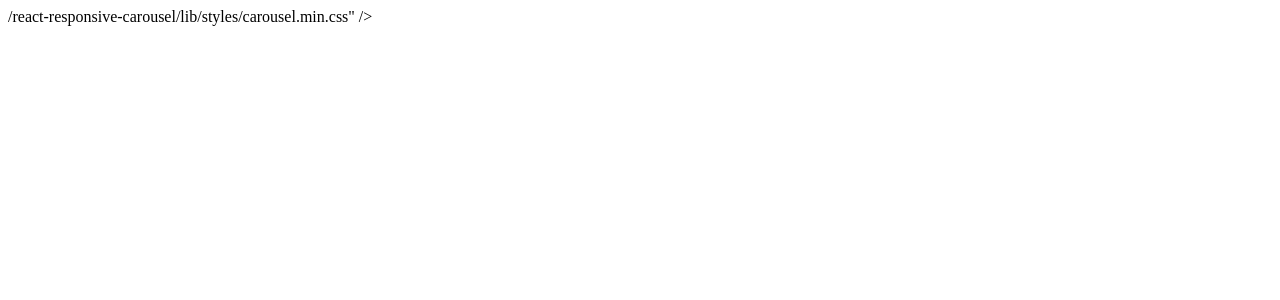
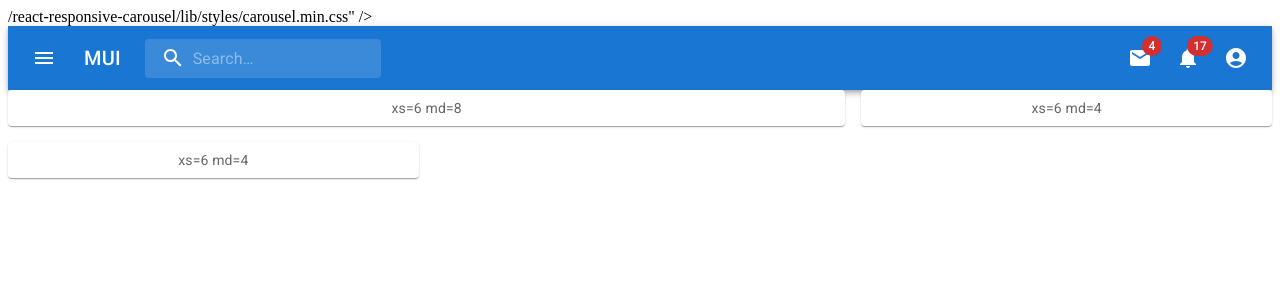
Before and after one commit to chinnamanip93/sampleReactChat, a React (Vite) app in the folder Client/: page /Home in a window 1280 px wide. Shown: the top 300 px of the page. Built offline with nearby package versions, Linux system fonts and the light colour scheme.

Commit message:
new design add

```diff
--- a/Client/src/App.jsx
+++ b/Client/src/App.jsx
@@ -2,6 +2,7 @@
 import { BrowserRouter, Routes, Route } from "react-router-dom";
 import Login from "./pages/login/login.jsx";
 import Messenger from "./pages/message/Messenger.jsx";
+import Home from "./pages/Home/Home.jsx";
 function App() {
   return (
     <>
@@ -9,6 +10,7 @@
         <Routes>
           <Route path="/" exact element={<Login />} />
           <Route path="/message" exact element={<Messenger />} />
+          <Route path="/Home" exact element={<Home />} />
         </Routes>
       </BrowserRouter>
     </>
--- /dev/null
+++ b/Client/src/pages/Home/Home.jsx
@@ -0,0 +1,40 @@
+import * as React from "react";
+import { styled } from "@mui/material/styles";
+import Box from "@mui/material/Box";
+import Paper from "@mui/material/Paper";
+import Grid from "@mui/material/Grid2";
+import Header from "../header/Header.jsx";
+
+const Item = styled(Paper)(({ theme }) => ({
+  backgroundColor: "#fff",
+  ...theme.typography.body2,
+  padding: theme.spacing(1),
+  textAlign: "center",
+  color: theme.palette.text.secondary,
+  ...theme.applyStyles("dark", {
+    backgroundColor: "#1A2027",
+  }),
+}));
+
+export default function FullWidthGrid() {
+  return (
+    <>
+      <Box sx={{ flexGrow: 1 }}>
+        <Header />
+        <Grid container spacing={2}>
+          <Grid size={{ xs: 4, md: 8 }}>
+            <Item>xs=6 md=8</Item>
+          </Grid>
+
+          <Grid size={{ xs: 6, md: 4 }}>
+            <Item>xs=6 md=4</Item>
+          </Grid>
+
+          <Grid size={{ xs: 2, md: 4 }}>
+            <Item>xs=6 md=4</Item>
+          </Grid>
+        </Grid>
+      </Box>
+    </>
+  );
+}
--- /dev/null
+++ b/Client/src/pages/header/Header.jsx
@@ -0,0 +1,237 @@
+import * as React from "react";
+import { styled, alpha } from "@mui/material/styles";
+import AppBar from "@mui/material/AppBar";
+import Box from "@mui/material/Box";
+import Toolbar from "@mui/material/Toolbar";
+import IconButton from "@mui/material/IconButton";
+import Typography from "@mui/material/Typography";
+import InputBase from "@mui/material/InputBase";
+import Badge from "@mui/material/Badge";
+import MenuItem from "@mui/material/MenuItem";
+import Menu from "@mui/material/Menu";
+import MenuIcon from "@mui/icons-material/Menu";
+import SearchIcon from "@mui/icons-material/Search";
+import AccountCircle from "@mui/icons-material/AccountCircle";
+import MailIcon from "@mui/icons-material/Mail";
+import NotificationsIcon from "@mui/icons-material/Notifications";
+import MoreIcon from "@mui/icons-material/MoreVert";
+
+const Search = styled("div")(({ theme }) => ({
+  position: "relative",
+  borderRadius: theme.shape.borderRadius,
+  backgroundColor: alpha(theme.palette.common.white, 0.15),
+  "&:hover": {
+    backgroundColor: alpha(theme.palette.common.white, 0.25),
+  },
+  marginRight: theme.spacing(2),
+  marginLeft: 0,
+  width: "100%",
+  [theme.breakpoints.up("sm")]: {
+    marginLeft: theme.spacing(3),
+    width: "auto",
+  },
+}));
+
+const SearchIconWrapper = styled("div")(({ theme }) => ({
+  padding: theme.spacing(0, 2),
+  height: "100%",
+  position: "absolute",
+  pointerEvents: "none",
+  display: "flex",
+  alignItems: "center",
+  justifyContent: "center",
+}));
+
+const StyledInputBase = styled(InputBase)(({ theme }) => ({
+  color: "inherit",
+  "& .MuiInputBase-input": {
+    padding: theme.spacing(1, 1, 1, 0),
+    // vertical padding + font size from searchIcon
+    paddingLeft: `calc(1em + ${theme.spacing(4)})`,
+    transition: theme.transitions.create("width"),
+    width: "100%",
+    [theme.breakpoints.up("md")]: {
+      width: "20ch",
+    },
+  },
+}));
+
+export default function PrimarySearchAppBar() {
+  const [anchorEl, setAnchorEl] = React.useState(null);
+  const [mobileMoreAnchorEl, setMobileMoreAnchorEl] = React.useState(null);
+
+  const isMenuOpen = Boolean(anchorEl);
+  const isMobileMenuOpen = Boolean(mobileMoreAnchorEl);
+
+  const handleProfileMenuOpen = (event) => {
+    setAnchorEl(event.currentTarget);
+  };
+
+  const handleMobileMenuClose = () => {
+    setMobileMoreAnchorEl(null);
+  };
+
+  const handleMenuClose = () => {
+    setAnchorEl(null);
+    handleMobileMenuClose();
+  };
+
+  const handleMobileMenuOpen = (event) => {
+    setMobileMoreAnchorEl(event.currentTarget);
+  };
+
+  const menuId = "primary-search-account-menu";
+  const renderMenu = (
+    <Menu
+      anchorEl={anchorEl}
+      anchorOrigin={{
+        vertical: "top",
+        horizontal: "right",
+      }}
+      id={menuId}
+      keepMounted
+      transformOrigin={{
+        vertical: "top",
+        horizontal: "right",
+      }}
+      open={isMenuOpen}
+      onClose={handleMenuClose}
+    >
+      <MenuItem onClick={handleMenuClose}>Profile</MenuItem>
+      <MenuItem onClick={handleMenuClose}>My account</MenuItem>
+    </Menu>
+  );
+
+  const mobileMenuId = "primary-search-account-menu-mobile";
+  const renderMobileMenu = (
+    <Menu
+      anchorEl={mobileMoreAnchorEl}
+      anchorOrigin={{
+        vertical: "top",
+        horizontal: "right",
+      }}
+      id={mobileMenuId}
+      keepMounted
+      transformOrigin={{
+        vertical: "top",
+        horizontal: "right",
+      }}
+      open={isMobileMenuOpen}
+      onClose={handleMobileMenuClose}
+    >
+      <MenuItem>
+        <IconButton size="large" aria-label="show 4 new mails" color="inherit">
+          <Badge badgeContent={4} color="error">
+            <MailIcon />
+          </Badge>
+        </IconButton>
+        <p>Messages</p>
+      </MenuItem>
+      <MenuItem>
+        <IconButton
+          size="large"
+          aria-label="show 17 new notifications"
+          color="inherit"
+        >
+          <Badge badgeContent={17} color="error">
+            <NotificationsIcon />
+          </Badge>
+        </IconButton>
+        <p>Notifications</p>
+      </MenuItem>
+      <MenuItem onClick={handleProfileMenuOpen}>
+        <IconButton
+          size="large"
+          aria-label="account of current user"
+          aria-controls="primary-search-account-menu"
+          aria-haspopup="true"
+          color="inherit"
+        >
+          <AccountCircle />
+        </IconButton>
+        <p>Profile</p>
+      </MenuItem>
+    </Menu>
+  );
+
+  return (
+    <Box sx={{ flexGrow: 1 }}>
+      <AppBar position="static">
+        <Toolbar>
+          <IconButton
+            size="large"
+            edge="start"
+            color="inherit"
+            aria-label="open drawer"
+            sx={{ mr: 2 }}
+          >
+            <MenuIcon />
+          </IconButton>
+          <Typography
+            variant="h6"
+            noWrap
+            component="div"
+            sx={{ display: { xs: "none", sm: "block" } }}
+          >
+            MUI
+          </Typography>
+          <Search>
+            <SearchIconWrapper>
+              <SearchIcon />
+            </SearchIconWrapper>
+            <StyledInputBase
+              placeholder="Search…"
+              inputProps={{ "aria-label": "search" }}
+            />
+          </Search>
+          <Box sx={{ flexGrow: 1 }} />
+          <Box sx={{ display: { xs: "none", md: "flex" } }}>
+            <IconButton
+              size="large"
+              aria-label="show 4 new mails"
+              color="inherit"
+            >
+              <Badge badgeContent={4} color="error">
+                <MailIcon />
+              </Badge>
+            </IconButton>
+            <IconButton
+              size="large"
+              aria-label="show 17 new notifications"
+              color="inherit"
+            >
+              <Badge badgeContent={17} color="error">
+                <NotificationsIcon />
+              </Badge>
+            </IconButton>
+            <IconButton
+              size="large"
+              edge="end"
+              aria-label="account of current user"
+              aria-controls={menuId}
+              aria-haspopup="true"
+              onClick={handleProfileMenuOpen}
+              color="inherit"
+            >
+              <AccountCircle />
+            </IconButton>
+          </Box>
+          <Box sx={{ display: { xs: "flex", md: "none" } }}>
+            <IconButton
+              size="large"
+              aria-label="show more"
+              aria-controls={mobileMenuId}
+              aria-haspopup="true"
+              onClick={handleMobileMenuOpen}
+              color="inherit"
+            >
+              <MoreIcon />
+            </IconButton>
+          </Box>
+        </Toolbar>
+      </AppBar>
+      {renderMobileMenu}
+      {renderMenu}
+    </Box>
+  );
+}
--- a/Client/src/pages/login/Login.jsx
+++ b/Client/src/pages/login/Login.jsx
@@ -23,7 +23,7 @@
     const res = await dispatch(loginUser(credentials));
     debugger;
     if (res.payload) {
-      navigate("/message");
+      navigate("/Home");
     }
   };
 
```
Also changed, not shown: 2 other files (tests, documents, lock files or other folders).
